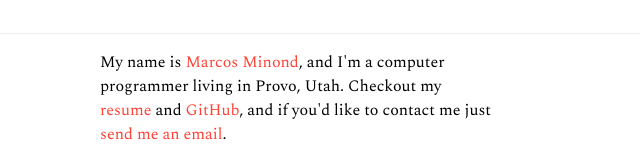
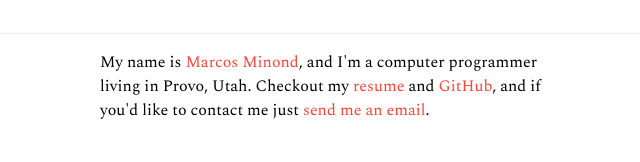
Before and after one commit to minond/servies, a plain HTML site: page index.html in a window 1280 px wide. Shown: the part 1175-1337 px from the top of the page, without its empty margins (148-788 px from the left). After the commit the page ends 1313 px from the top, so only its background shows below. Drawn offline with nearby package versions, Linux system fonts and the light colour scheme.

Commit message:
longer footer

```diff
--- a/index.html
+++ b/index.html
@@ -113,7 +113,7 @@
 
       <footer class="bt b--light-gray spectral mt4-ns mt1">
         <div class="container">
-          <p class="lh-copy w-50-ns">
+          <p class="lh-copy w-60-ns">
           My name is
           <a href="/" class="link red dim">Marcos Minond</a>,
           and I'm a computer programmer living in Provo, Utah. Checkout my
```
